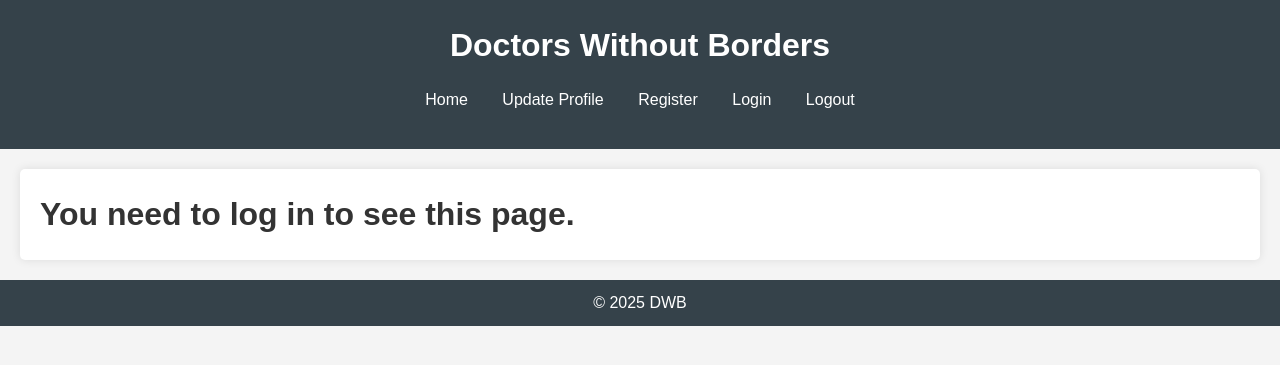
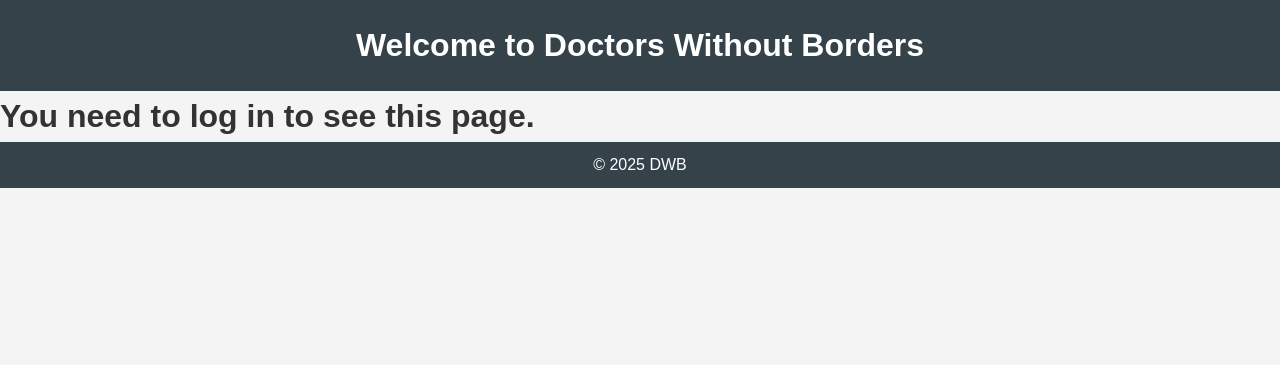
Before and after one commit to ebomensah/major_projects, a Django app: template doctors_without_borders/templates/registration/home.html in a window 1280 px wide. Shown: the top 365 px of the page. Run offline with Django 5.2, Linux system fonts and the light colour scheme; the template is opened without the code that fills it, so the values that code supplies are empty.

Commit message:
Added home view and global static files

```diff
--- a/doctors_without_borders/doctors_without_borders/urls.py
+++ b/doctors_without_borders/doctors_without_borders/urls.py
@@ -2,24 +2,12 @@ from django.contrib import admin
 from django.urls import path, include
 from django.conf import settings
 from django.conf.urls.static import static
-from rest_framework.routers import DefaultRouter
-from appointments.views import AppointmentViewSet, ConsultationViewSet
-from notifications.views import NotificationViewSet
-from users.views import CustomUserViewSet, ProfileViewSet
-
-router = DefaultRouter()
-router.register(r'appointments', AppointmentViewSet, basename='appointments')
-router.register(r'consultations', ConsultationViewSet, basename='consultations')
-router.register(r'notifications', NotificationViewSet, basename='notifications')
-router.register(r'users', CustomUserViewSet, basename='users')
-router.register(r'profiles', ProfileViewSet, basename='profiles')
 
 urlpatterns = [
-    path('api/', include(router.urls)),
     path('admin/', admin.site.urls),
-    path('', include ('users.urls')),
-    path('', include ('appointments.urls')),
-    path('', include ('notifications.urls')),
+    path('api/', include ('users.urls')),
+    path('api/', include ('appointments.urls')),
+    path('api/', include ('notifications.urls')),
     ]
 
 if settings.DEBUG:
--- a/doctors_without_borders/templates/base.html
+++ b/doctors_without_borders/templates/base.html
@@ -5,26 +5,17 @@
     <meta charset="UTF-8">
     <meta name="viewport" content="width=device-width, initial-scale=1.0">
     <title>{% block title %}Doctors Without Borders {% endblock %}</title>
-    <link rel="stylesheet" href="{% static 'css/styles.css' %}"> <!-- Link to your CSS file -->
+    <link rel="stylesheet" href="{% static 'css/styles.css' %}">
 </head>
 <body>
     <header>
-        <h1>Doctors Without Borders</h1>
-        <nav>
-            <ul>
-                <li><a href="{% url 'home' %}">Home</a></li>
-                <li><a href ="{% url 'update_profile' %}"> Update Profile</a></li>
-                <li><a href="{% url 'register' %}">Register</a></li>
-                <li><a href="{% url 'login' %}">Login</a></li>
-                <li><a href="{% url 'logout' %}"> Logout</a></li>
-            </ul>
-        </nav>
+        <h1>Welcome to Doctors Without Borders</h1>
     </header>
-    <main>
+    <div class="container">
         {% block content %}
-        <!-- Default content can go here -->
         {% endblock %}
-    </main>
+    </div>
+    <script src="{% static 'js/scripts.js' %}"></script>
     <footer>
         <p>&copy; 2025 DWB</p>
     </footer>
--- a/doctors_without_borders/users/urls.py
+++ b/doctors_without_borders/users/urls.py
@@ -1,17 +1,18 @@
 from django.urls import path, include
 from rest_framework.routers import DefaultRouter
 from .views import ProfileViewSet, RegisterView, LoginView, LogoutView
-from .views import CustomUserViewSet
+from .views import CustomUserViewSet, HomeView
 
-# Create a router and register our viewsets with it.
+
 router = DefaultRouter()
 router.register(r'users', CustomUserViewSet, basename='user')
 router.register(r'profiles', ProfileViewSet, basename='profile')
 
-# The API URLs are now determined automatically by the router.
+
 urlpatterns = [
     path('', include(router.urls)),
     path("register/", RegisterView.as_view(), name="register"),
     path("login/", LoginView.as_view(), name="login"),
     path("logout/", LogoutView.as_view(), name="logout"),
+    path('home/', HomeView.as_view(), name='home'),
 ]
--- a/doctors_without_borders/users/views.py
+++ b/doctors_without_borders/users/views.py
@@ -1,7 +1,7 @@
 from django.contrib.auth import login, authenticate, logout
 from django.contrib.auth.mixins import LoginRequiredMixin
 from django.contrib import messages
-from django.shortcuts import redirect
+from django.shortcuts import redirect, render
 from django.urls import reverse_lazy
 from rest_framework import viewsets, status
 from rest_framework.permissions import IsAuthenticated, AllowAny
@@ -9,6 +9,7 @@ from rest_framework.response import Response
 from rest_framework.decorators import action
 from .models import CustomUser, Profile
 from .serializers import CustomUserSerializer, ProfileSerializer, UserUpdateSerializer, LoginSerializer
+from django.views.generic import TemplateView
 
 class CustomUserViewSet(viewsets.ModelViewSet):
     queryset = CustomUser.objects.all()
@@ -102,3 +103,6 @@ class LogoutView(APIView):
         request.user.auth_token.delete()  # Remove the authentication token
         logout(request)
         return Response({"message": "Logout successful"}, status=status.HTTP_200_OK)
+
+class HomeView(TemplateView):
+    template_name = 'registration/home.html'
```
Also changed, not shown: doctors_without_borders/static/css/styles.css (added, +23 -0 lines), doctors_without_borders/static/js/scripts.js (added, +11 -0 lines), 4 other files.
